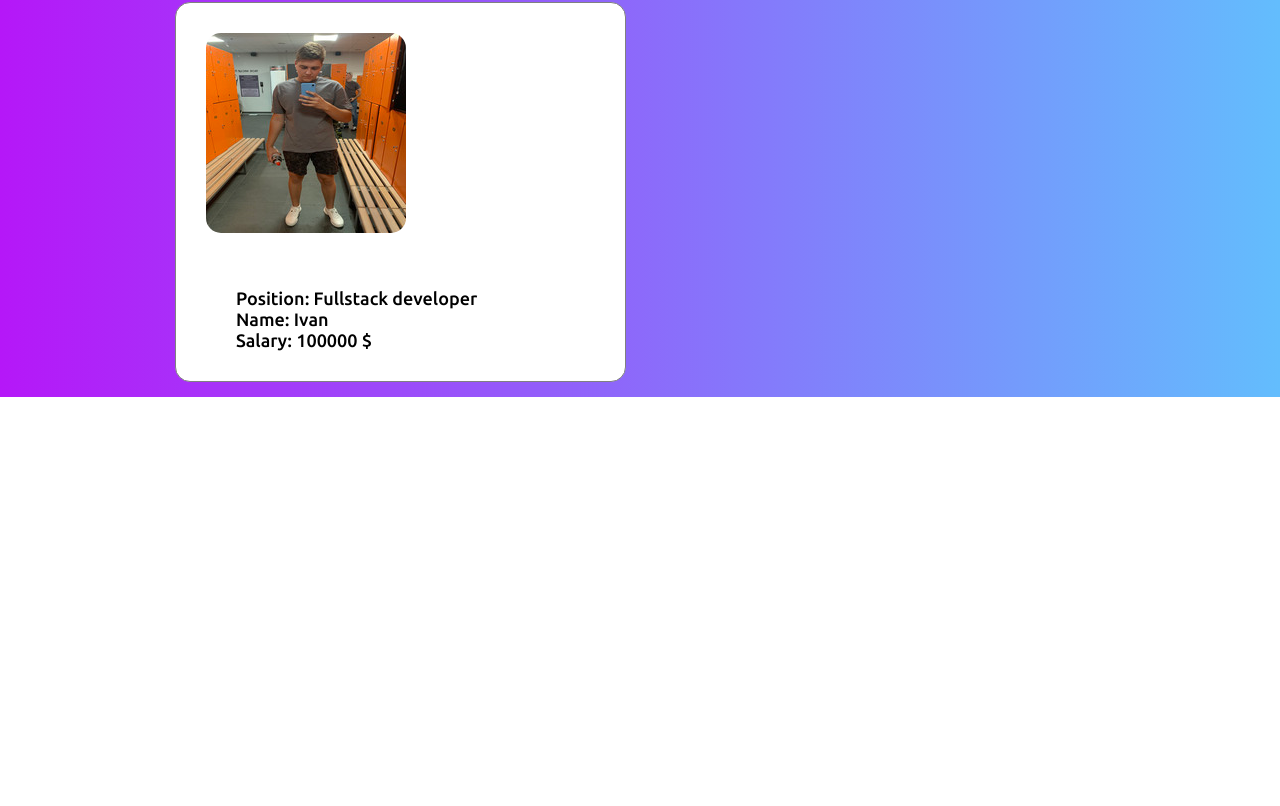
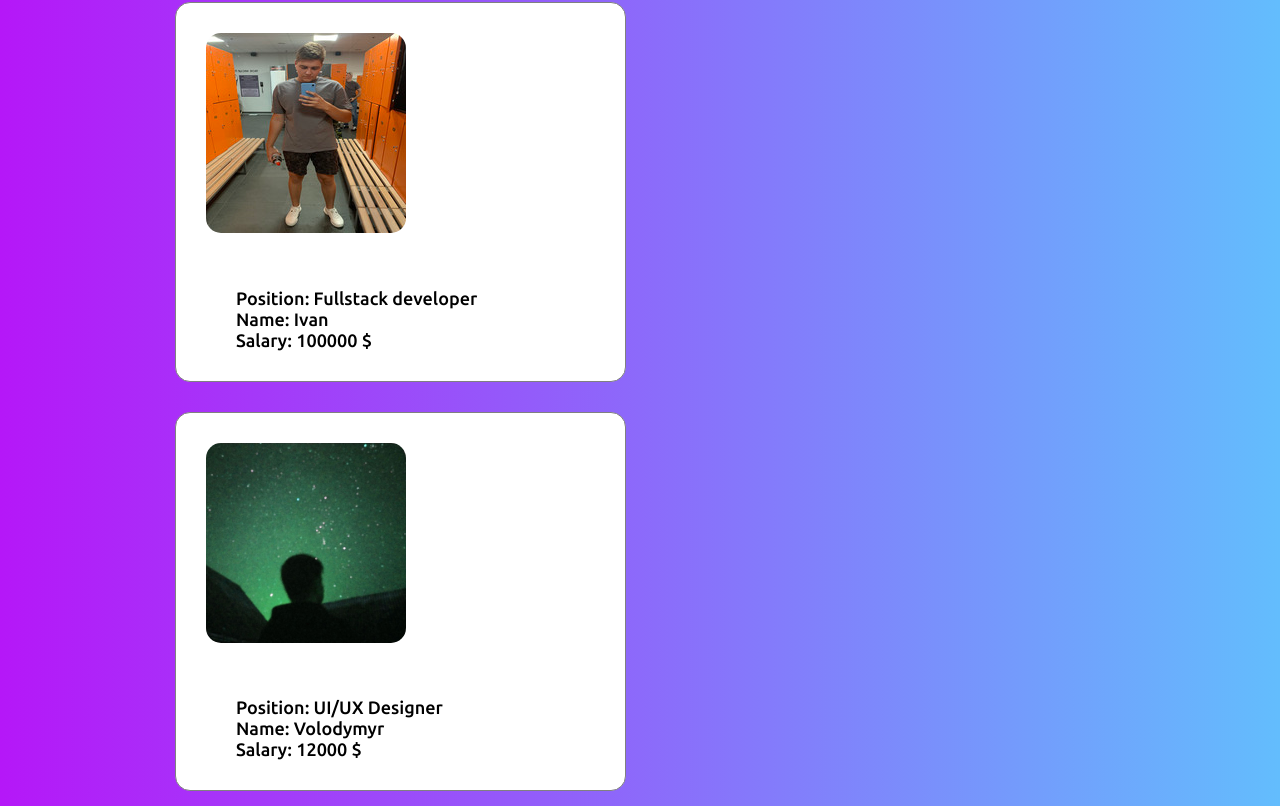
Before and after one commit to KarpAAA/sombra_inc, a Vue app: page / in a window 1280 px wide. Shown: the part 487-1293 px from the top of the page. Before the commit the page ends 884 px from the top, so only its background shows below. Built offline with nearby package versions, Linux system fonts and the light colour scheme; a web font is replaced by a local one.

Commit message:
Add Volodymyrs character

```diff
--- a/src/App.vue
+++ b/src/App.vue
@@ -1,5 +1,4 @@
 <template>
-
   <div class="main">
     <div class="charactersContainer">
       <div v-for="c in characters" class="character">
@@ -7,41 +6,46 @@
       </div>
     </div>
   </div>
-
-
 </template>
 
 <script>
 import Character_component from "@/components/CharacterComponent.vue";
 import ivan from "@/assets/ivan.jpg";
 import vitalii from "@/assets/vitalii.jpg";
+import volodymyr from "@/assets/volodymyr.jpg";
 export default {
   name: "app",
-  components: {Character_component},
-  data(){
+  components: { Character_component },
+  data() {
     return {
       characters: [
         {
           name: "Vitalii",
           role: "Project Manager",
           image: vitalii,
-          salary: 15000
+          salary: 15000,
         },
         {
           name: "Ivan",
           role: "Fullstack developer",
           image: ivan,
-          salary: 100000
-        }
-      ]
-    }
+          salary: 100000,
+        },
+        {
+          name: "Volodymyr",
+          role: "UI/UX Designer",
+          image: volodymyr,
+          salary: 12000,
+        },
+      ],
+    };
   },
-}
+};
 </script>
 <style scoped>
-.character{
+.character {
   width: 47%;
-  margin: 15px
+  margin: 15px;
 }
 .charactersContainer {
   margin-top: 65px;
```
